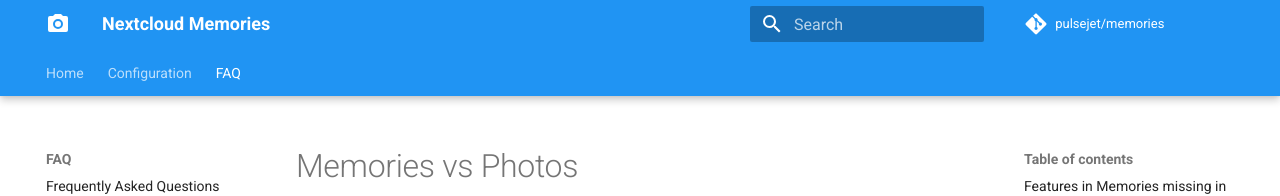
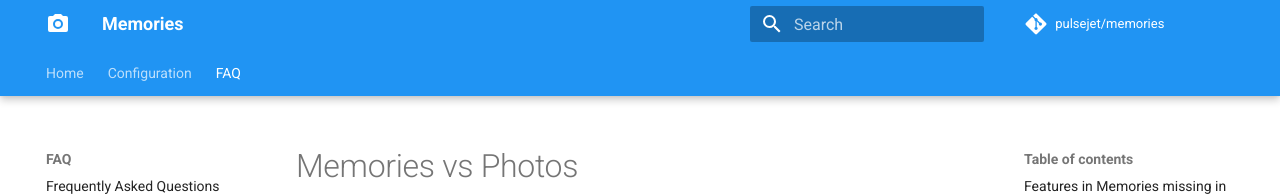
Before and after one commit to jonrin0213/photo-viewer, an MkDocs documentation site: the page built from docs/memories-vs-photos.md, in a window 1280 px wide. Shown: the top 196 px of the page. Built offline with MkDocs 1.6.1 and Material for MkDocs 9.7.7, drawn with Linux system fonts in a browser that asks for light colours; comment, search, counter and statistics services are not loaded.

Commit message:
docs: revert site_name
Signed-off-by: Varun Patil <radialapps@gmail.com>

```diff
--- a/mkdocs.yml
+++ b/mkdocs.yml
@@ -1,4 +1,4 @@
-site_name: Nextcloud Memories
+site_name: Memories
 repo_url: https://github.com/pulsejet/memories
 repo_name: pulsejet/memories
 
```
